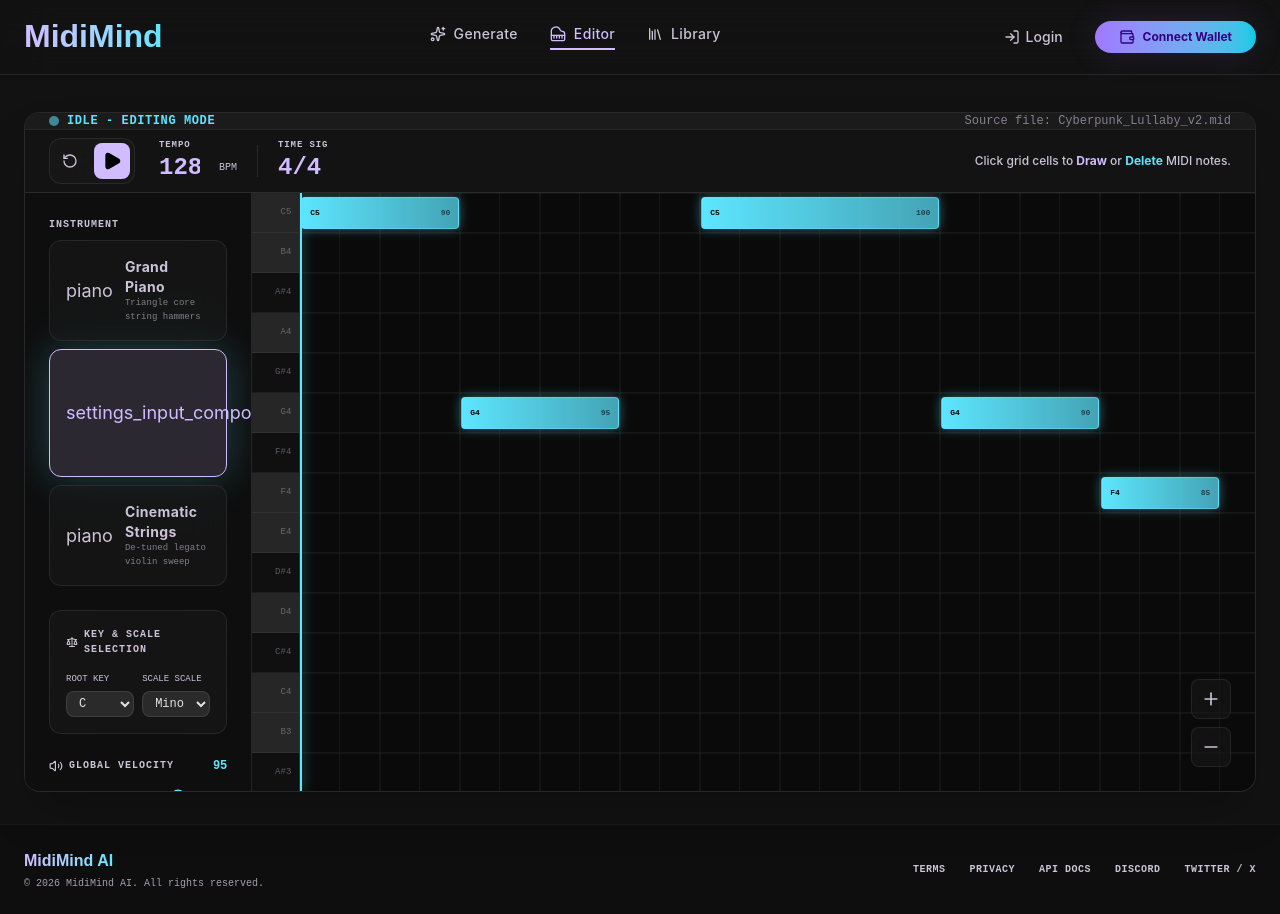
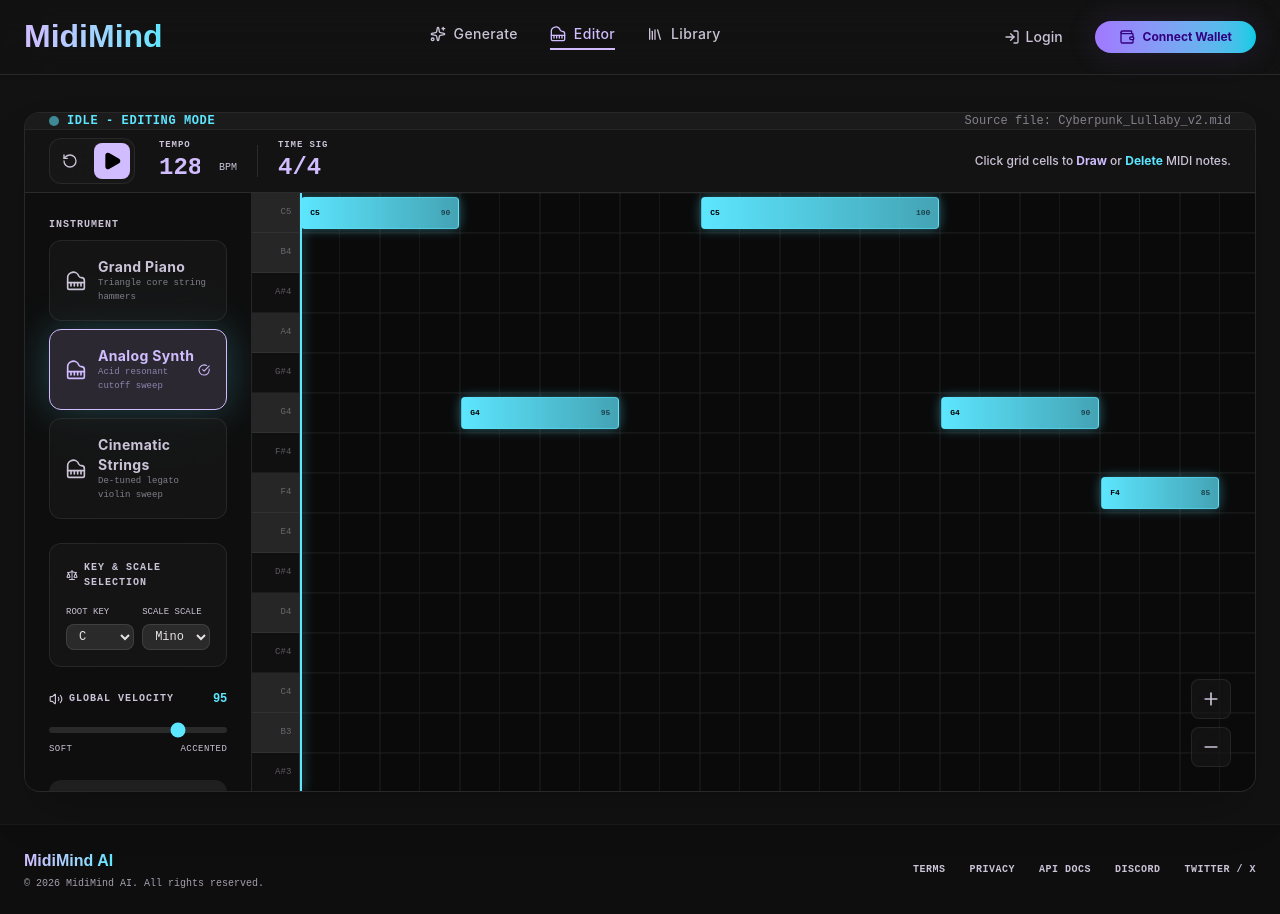
Before and after one commit to ShowerBandV/text2midi, a React (Vite) app in the folder frontend/: page / in a window 1280 px wide. Both pictures are taken after a click on the button "Editor". Shown: the top 914 px of the page. Built offline with nearby package versions, Linux system fonts and the light colour scheme.

Commit message:
Replace Material Symbols with lucide-react icons (CDN blocked in China)

```diff
--- a/frontend/src/components/PianoRoll.tsx
+++ b/frontend/src/components/PianoRoll.tsx
@@ -1,7 +1,7 @@
 import React, { useRef, useState, useEffect } from "react";
 import { MidiNote, InstrumentType, PlaybackState } from "../types";
 import { playNote } from "../utils/audio";
-import { Play, Pause, RotateCcw, Plus, Minus, CheckCircle, Scale, Volume2, Waves } from "lucide-react";
+import { Play, Pause, RotateCcw, Plus, Minus, CheckCircle, Scale, Volume2, Waves, Piano, Sliders, Music } from "lucide-react";
 
 interface PianoRollProps {
   notes: MidiNote[];
@@ -267,7 +267,7 @@ export default function PianoRoll({
                   }`}
                 >
                   <div className="flex items-center gap-3">
-                    <span className="material-symbols-outlined text-lg">{inst.icon}</span>
+                    <span className="text-lg">{(() => { switch(inst.icon) { case "Piano": return <Piano className="w-5 h-5" />; case "Sliders": return <Sliders className="w-5 h-5" />; case "Music": return <Music className="w-5 h-5" />; default: return <Piano className="w-5 h-5" />; } })()}</span>
                     <div className="flex flex-col text-left">
                       <span className="font-bold text-sm tracking-wide">{inst.label}</span>
                       <span className="text-[9px] opacity-60 font-mono">{inst.desc}</span>
--- a/frontend/src/index.css
+++ b/frontend/src/index.css
@@ -1,6 +1,6 @@
 @import "tailwindcss";
 @import url('https://fonts.googleapis.com/css2?family=Plus+Jakarta+Sans:ital,wght@0,600;0,700;0,800;1,600&family=Inter:wght@400;500;600;700&family=JetBrains+Mono:wght@400;500;600&display=swap');
-@import url('https://fonts.googleapis.com/css2?family=Material+Symbols+Outlined:opsz,wght,FILL,GRAD@20..48,100..700,0..1,-50..200');
+
 
 @theme {
   --color-tertiary-fixed: #ffd8e7;
```
